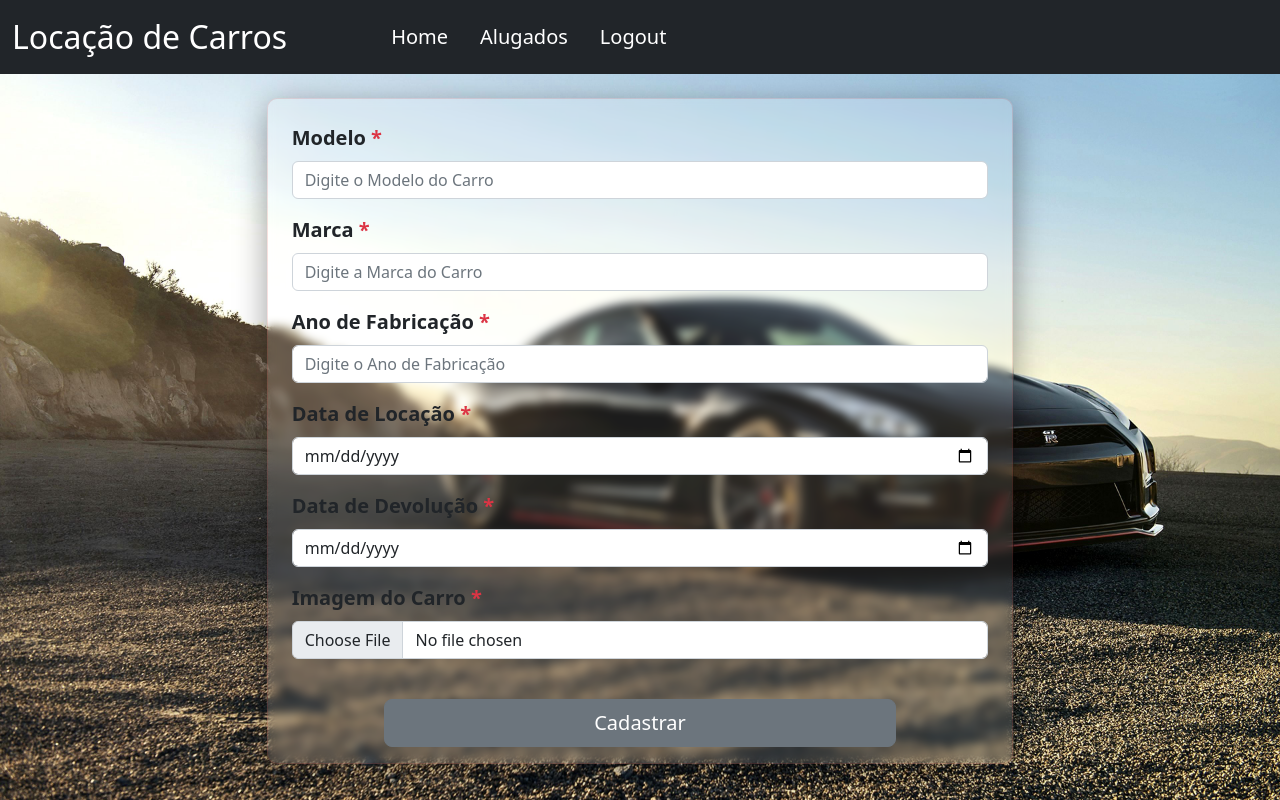
After one commit to eu-pedro/Projeto_Carro, a PHP site: page /view/CadastroView.php in a window 1280 px wide. The commit adds this page. Run offline with PHP 8.4, Linux system fonts and the light colour scheme.

Commit message:
Iniciado padrão MVC

```diff
--- a/app/css/style.css
+++ b/app/css/style.css
@@ -4,29 +4,24 @@
   outline: none;
   box-sizing: border-box;
 }
+
 body{
-  height: 100%;
+  background: url('../assets/foto_carro.jpg');
+  background-repeat: no-repeat;
+  background-size: cover;
+
+}
+.fundo{
+  background-color: rgba(128, 128, 128, 0.849);
 }
 
-.container-grid{
-  display: grid;
-  grid-template-areas:
-    'imagem formulario '
-  ;
-  gap: 10px;
+
+.glass{
+  background: rgba(255, 255, 255, 0.11);
+  box-shadow: 0 8px 32px 0 rgba(0, 0, 0, 0.397);
+  backdrop-filter: blur( 5px );
+  -webkit-backdrop-filter: blur( 5px );
+  border-radius: 10px;
+  border: 1px solid rgba(180, 5, 5, 0.123);
+
 }
-
-.imagem{
-  grid-area: imagem;
-
-  /* background: green; */
-}
-
-.formulario{
-  grid-area: formulario;
-  /* background-color: red; */
-}
-.imagem-size{
-  width: 100%;
-  height: 96%;
-}
--- /dev/null
+++ b/app/view/CadastroView.php
@@ -0,0 +1,102 @@
+<!DOCTYPE html>
+<html lang="en">
+<head>
+  <meta charset="UTF-8">
+  <meta http-equiv="X-UA-Compatible" content="IE=edge">
+  <link rel="stylesheet" href="../css/style.css">
+  <link rel="stylesheet" href="https://cdn.jsdelivr.net/npm/bootstrap@5.2.1/dist/css/bootstrap.min.css">
+
+  <meta name="viewport" content="width=device-width, initial-scale=1.0">
+  <title>Document</title>
+</head>
+<body>
+
+<header class="stick">
+  <nav class="navbar navbar-expand-lg bg-dark">
+
+    <div class="container-fluid ">
+        <a href="#" class="navbar-brand fs-2 text-white me-5">Locação de Carros</a>
+
+        <button class="navbar-toggler" type="button" data-bs-toggle="collapse" data-bs-target="#navbarText" aria-controls="navbarText" aria-expanded="false" aria-label="Toggle navigation">
+        <span class="navbar-toggler-icon"></span>
+        </button>
+
+      <div class="collapse navbar-collapse" id="navbarText">
+        <ul class="navbar-nav me-auto mb-2 mb-lg-0 ms-5">
+          <li class="nav-item me-3 fs-5">
+            <a class="nav-link text-white" aria-current="page" href="#">Home</a>
+          </li>
+          <li class="nav-item me-3 fs-5">
+            <a class="nav-link text-white" href="#">Alugados</a>
+          </li>
+          <li class="nav-item me-3 fs-5">
+            <a class="nav-link text-white" href="#">Logout</a>
+          </li>
+        </ul>
+
+      </div>
+
+    </div>
+
+  </nav>
+
+
+</header>
+
+
+<main class="">
+
+
+      <div class="col-md-7 mx-auto mt-4 glass">
+
+        <form action="../classes/Veiculo.php" method="POST" enctype="multipart/form-data">
+          <div class=" p-4 mx-auto">
+            <div class="mb-3">
+                <label for="modelo" class="form-label fw-bold fs-5">Modelo <span class="text-danger">*</span></label>
+                <input type="text" name="modelo" id="modelo" class="form-control" placeholder="Digite o Modelo do Carro" >
+            </div>
+
+            <div class="mb-3">
+                <label for="marca" class="form-label fw-bold fs-5">Marca <span class="text-danger">*</span></label>
+                <input type="text" name="marca" id="marca" class="form-control" placeholder="Digite a Marca do Carro" >
+            </div>
+
+            <div class="mb-3">
+                <label for="ano" class="form-label fw-bold fs-5">Ano de Fabricação <span class="text-danger">*</span></label>
+                <input type="number" name="ano" id="ano" class="form-control" placeholder="Digite o Ano de Fabricação" min="1990" max="2022">
+            </div>
+
+            <div class="mb-3">
+                <label for="dataLocacao" class="form-label fw-bold fs-5">Data de Locação <span class="text-danger">*</span></label>
+                <input type="date" name="dataLocacao" id="dataLocacao" class="form-control" placeholder="Digite a Data de Locação" >
+            </div>
+
+            <div class="mb-3">
+                <label for="dataDevolucao" class="form-label fw-bold fs-5">Data de Devolução <span class="text-danger">*</span></label>
+                <input type="date" name="dataDevolucao" id="dataDevolucao" class="form-control" placeholder="Digite a Data de Devolução" >
+            </div>
+
+            <div class="mb-3">
+              <label for="imagem" class="form-label fw-bold fs-5">Imagem do Carro <span class="text-danger">*</span></label>
+              <input type="file" name="imagem" id="imagem" class="form-control" accept="image/*" >
+            </div>
+          </div>
+
+          <div class="row mb-3">
+            <button class="btn btn-secondary col-8 mx-auto btn-lg" type="submit">Cadastrar</button>
+          </div>
+        </form>
+
+      </div>
+
+
+
+
+</main>
+
+
+
+<script src="https://cdn.jsdelivr.net/npm/bootstrap@5.2.1/dist/js/bootstrap.bundle.min.js"></script>
+
+</body>
+</html>
```
Also changed, not shown: app/classes/Veiculo.php (added, +100 -0 lines), app/index.php (deleted, +0 -80 lines), app/imagem/foto-principal.jpg (added).
